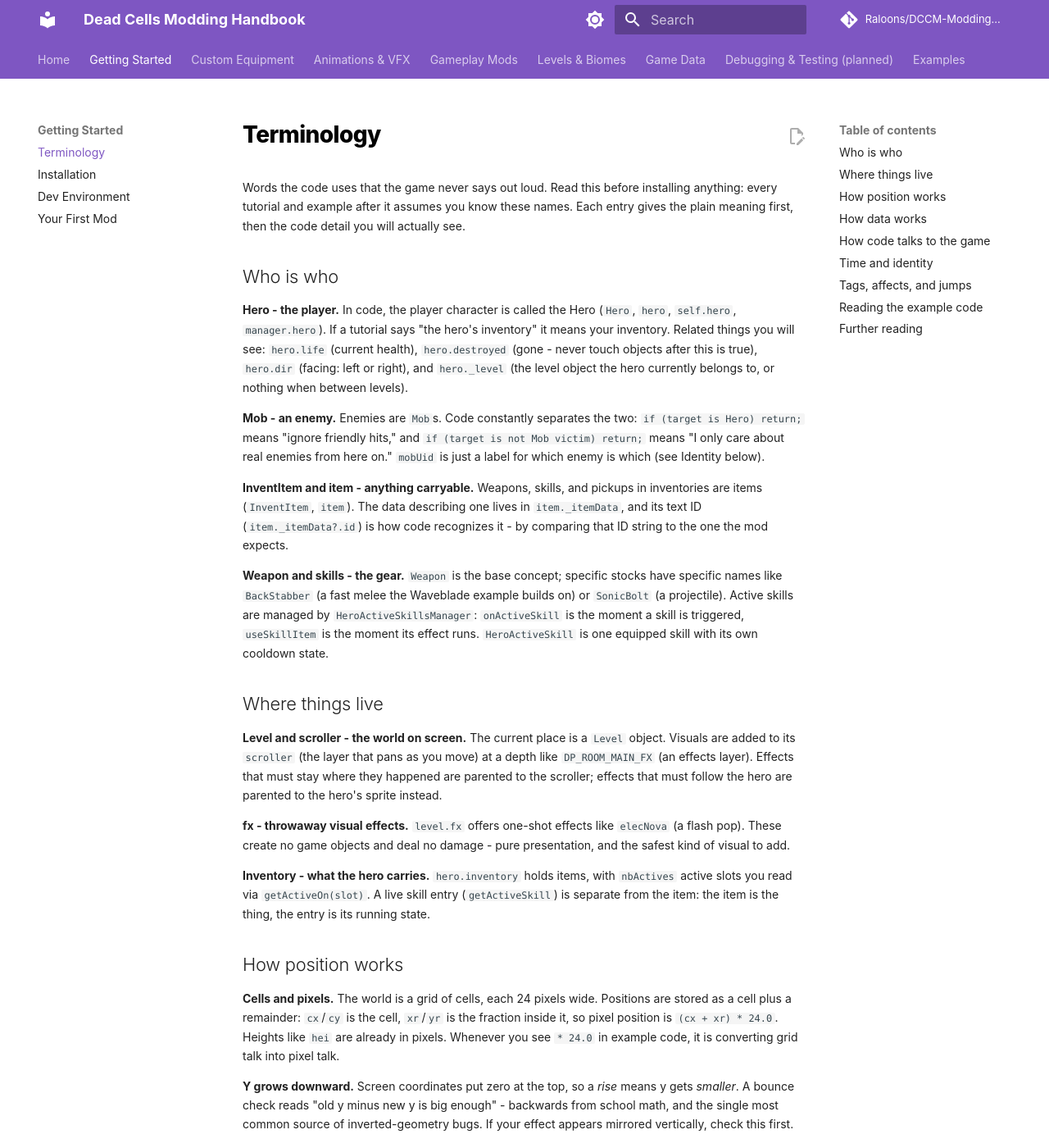
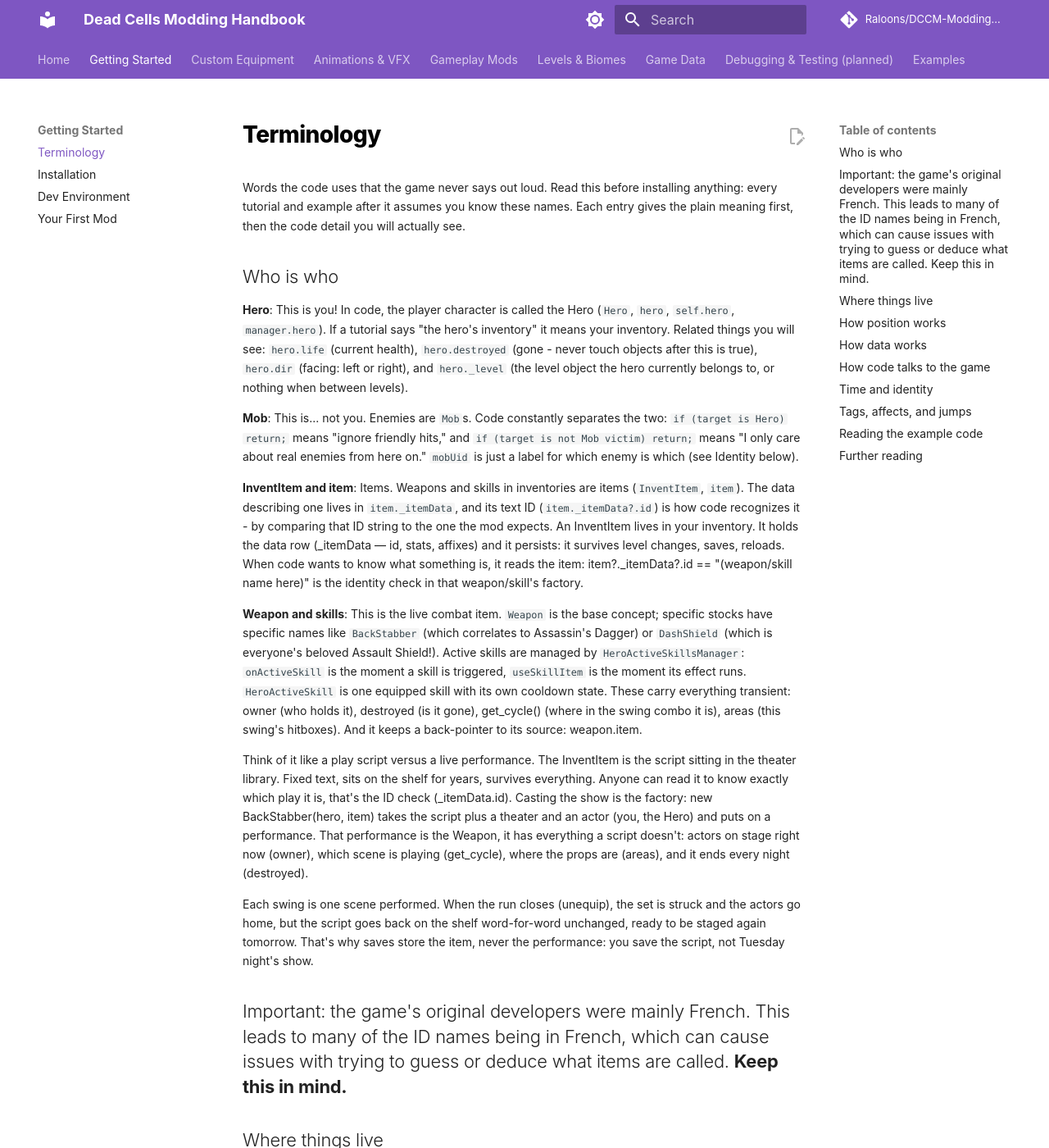
Before and after one commit to Raloons/DCCM-Modding-Handbook, an MkDocs documentation site: the page built from docs/getting-started/00-terminology.md, in a window 1280 px wide and 1400 px high. Shown: the whole window at 82% size. Built offline with MkDocs 1.6.1 and Material for MkDocs 9.7.7, drawn with Linux system fonts in a browser that asks for light colours; comment, search, counter and statistics services are not loaded.

Commit message:
Revise terminology descriptions in 00-terminology.md
Updated terminology definitions for clarity and consistency.

```diff
--- a/docs/getting-started/00-terminology.md
+++ b/docs/getting-started/00-terminology.md
@@ -4,13 +4,24 @@ Words the code uses that the game never says out loud. Read this before installi
 
 ## Who is who
 
-**Hero - the player.** In code, the player character is called the Hero (`Hero`, `hero`, `self.hero`, `manager.hero`). If a tutorial says "the hero's inventory" it means your inventory. Related things you will see: `hero.life` (current health), `hero.destroyed` (gone - never touch objects after this is true), `hero.dir` (facing: left or right), and `hero._level` (the level object the hero currently belongs to, or nothing when between levels).
+**Hero**: This is you! In code, the player character is called the Hero (`Hero`, `hero`, `self.hero`, `manager.hero`). If a tutorial says "the hero's inventory" it means your inventory. Related things you will see: `hero.life` (current health), `hero.destroyed` (gone - never touch objects after this is true), `hero.dir` (facing: left or right), and `hero._level` (the level object the hero currently belongs to, or nothing when between levels).
 
-**Mob - an enemy.** Enemies are `Mob`s. Code constantly separates the two: `if (target is Hero) return;` means "ignore friendly hits," and `if (target is not Mob victim) return;` means "I only care about real enemies from here on." `mobUid` is just a label for which enemy is which (see Identity below).
+**Mob**: This is... not you. Enemies are `Mob`s. Code constantly separates the two: `if (target is Hero) return;` means "ignore friendly hits," and `if (target is not Mob victim) return;` means "I only care about real enemies from here on." `mobUid` is just a label for which enemy is which (see Identity below).
 
-**InventItem and item - anything carryable.** Weapons, skills, and pickups in inventories are items (`InventItem`, `item`). The data describing one lives in `item._itemData`, and its text ID (`item._itemData?.id`) is how code recognizes it - by comparing that ID string to the one the mod expects.
+**InventItem and item**: Items. Weapons and skills in inventories are items (`InventItem`, `item`). The data describing one lives in `item._itemData`, and its text ID (`item._itemData?.id`) is how code recognizes it - by comparing that ID string to the one the mod expects.
+An InventItem lives in your inventory. It holds the data row (_itemData — id, stats, affixes) and it persists: it survives level changes, saves, reloads. When code wants to know what something is, it reads the item: item?._itemData?.id == "(weapon/skill name here)" is the identity check in that weapon/skill's factory.
 
-**Weapon and skills - the gear.** `Weapon` is the base concept; specific stocks have specific names like `BackStabber` (a fast melee the Waveblade example builds on) or `SonicBolt` (a projectile). Active skills are managed by `HeroActiveSkillsManager`: `onActiveSkill` is the moment a skill is triggered, `useSkillItem` is the moment its effect runs. `HeroActiveSkill` is one equipped skill with its own cooldown state.
+**Weapon and skills**: This is the live combat item. `Weapon` is the base concept; specific stocks have specific names like `BackStabber` (which correlates to Assassin's Dagger) or `DashShield` (which is everyone's beloved Assault Shield!). Active skills are managed by `HeroActiveSkillsManager`: `onActiveSkill` is the moment a skill is triggered, `useSkillItem` is the moment its effect runs. `HeroActiveSkill` is one equipped skill with its own cooldown state.
+These carry everything transient: owner (who holds it), destroyed (is it gone), get_cycle() (where in the swing combo it is), areas (this swing's hitboxes). And it keeps a back-pointer to its source: weapon.item.
+
+Think of it like a play script versus a live performance.
+The InventItem is the script sitting in the theater library. Fixed text, sits on the shelf for years, survives everything. Anyone can read it to know exactly which play it is, that's the ID check (_itemData.id).
+Casting the show is the factory: new BackStabber(hero, item) takes the script plus a theater and an actor (you, the Hero) and puts on a performance. That performance is the Weapon, it has everything a script doesn't: actors on stage right now (owner), which scene is playing (get_cycle), where the props are (areas), and it ends every night (destroyed).
+
+Each swing is one scene performed. When the run closes (unequip), the set is struck and the actors go home, but the script goes back on the shelf word-for-word unchanged, ready to be staged again tomorrow. That's why saves store the item, never the performance: you save the script, not Tuesday night's show.
+
+
+## Important: the game's original developers were mainly French. This leads to many of the ID names being in French, which can cause issues with trying to guess or deduce what items are called. **Keep this in mind.**
 
 ## Where things live
 
```
